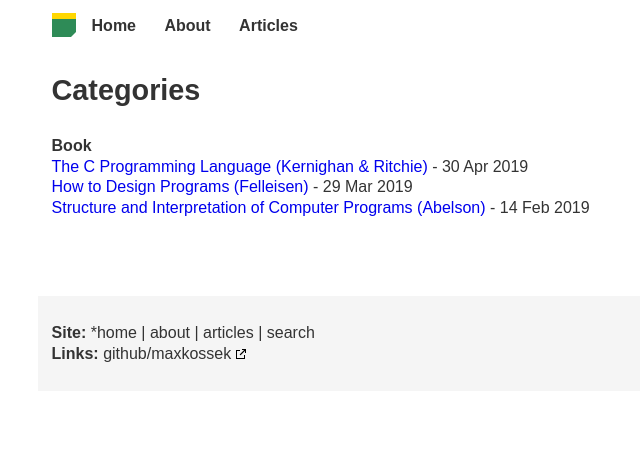
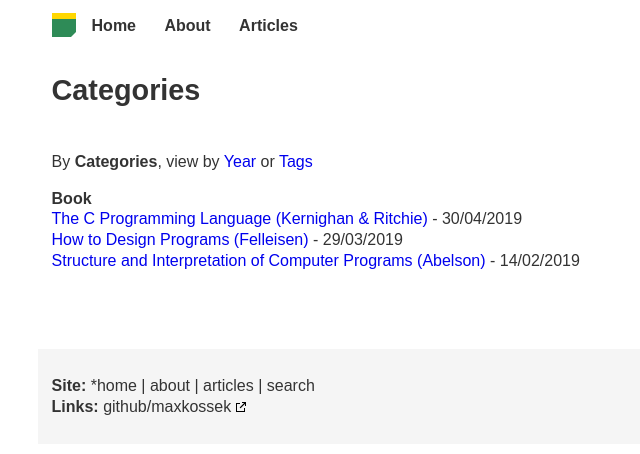
Before and after one commit to maxkossek/maxkossek.github.io, a Jekyll site: the page built from categories.html, in a window 1280 px wide. Shown: the top 454 px of the page, without its empty margins (277-917 px from the left). Built offline with Jekyll 4.4.1, drawn with Linux system fonts in a browser that asks for light colours.

Commit message:
Linking to tags and categories

```diff
--- a/_layouts/default.html
+++ b/_layouts/default.html
@@ -6,14 +6,14 @@
 <body>
 <div class="header">
 <nav>
-<a style="margin-right: 1rem; vertical-align: text-bottom;" href="/" title="Maxkossek Home Page">
+<a style="margin-right: 1rem; vertical-align: text-bottom;" href="/" title="maxkossek Home Page">
 <div id="logo">
 	<div id="green"></div>
     <div id="gold"></div>
   	<div id="white"></div>
 </div>
 </a>
-<a href="/" title="Maxkossek Home Page">Home</a>
+<a href="/" title="maxkossek Home Page">Home</a>
 <a href="/about" title="About Max Kossek">About</a>
 <a href="/articles" title="Articles by Max Kossek">Articles</a>
 </nav>
--- a/articles/index.html
+++ b/articles/index.html
@@ -9,7 +9,7 @@
 </header>
 <main>
 
-<p>View: <a href="/categories">Categories</a> | <a href="/tags">Tags</a></p>
+<p>By <strong>Year</strong>, view by <a href="/categories">Categories</a> or <a href="/tags">Tags</a></p>
 
 {% assign postsByYear =
     site.posts | group_by_exp:"post", "post.date | date: '%Y'" %}
@@ -17,7 +17,7 @@
   <strong>{{ year.name }}</strong>
     <ul class="none">
       {% for post in year.items %}
-        <li><a href="{{ post.url }}" title="{{ post.title }}">{{ post.title }}</a> - <time>{{ post.date | date_to_string }}</time></li>
+        <li><a href="{{ post.url }}" title="{{ post.title }}">{{ post.title }}</a> - <time>{{ post.date | date: "%-d/%m" }}</time></li>
       {% endfor %}
     </ul>
 {% endfor %}
--- a/categories.html
+++ b/categories.html
@@ -9,11 +9,13 @@
 </header>
 <main>
 
+<p>By <strong>Categories</strong>, view by <a href="/articles">Year</a> or <a href="/tags">Tags</a></p>
+
 {% for category in site.categories %}
-<strong style="text-transform: capitalize;">{{ category | first }}</strong>
+<strong id="#{{ category[0] | downcase | url_escape | strip | replace: ' ', '-' }}" style="text-transform: capitalize;">{{ category | first }}</strong>
 <ul class="none">
 {% for post in category.last %}
-<li><a href="{{ post.url }}" title="{{ post.title }}">{{ post.title }}</a> - <time>{{ post.date | date_to_string }}</time></li>
+<li><a href="{{ post.url }}" title="{{ post.title }}">{{ post.title }}</a> - <time>{{ post.date | date: "%-d/%m/%Y" }}</time></li>
 {% endfor %}
 </ul>
 {% endfor %}
--- a/index.html
+++ b/index.html
@@ -8,7 +8,7 @@
 </header>
 
 <main>
-<strong># index</strong>
+<strong>index</strong>
 <ul class="none">
 <li><a href="/about">about</a></li>
 <li><a href="/articles">articles</a></li>
@@ -20,7 +20,7 @@
 <strong># {{ tag | first }}</strong>
 <ul class="none">
 {% for post in tag.last %}
-<li><a href="{{ post.url }}" title="{{ post.title }}">{{ post.title }}</a> - <time>{{ post.date | date_to_string }}</time></li>
+<li><a href="{{ post.url }}" title="{{ post.title }}">{{ post.title }}</a> - <time>{{ post.date | date: "%-d/%m/%Y" }}</time></li>
 {% endfor %}
 </ul>
 {% endfor %}
--- a/tags.html
+++ b/tags.html
@@ -9,11 +9,13 @@
 
 <main>
 
+<p>By <strong>Tags</strong>, view by <a href="/articles">Year</a> or <a href="/categories">Categories</a></p>
+
 {% for tag in site.tags %}
-<strong># {{ tag | first }}</strong>
+<strong id="#{{ tag[0] | downcase | url_escape | strip | replace: ' ', '-' }}"># {{ tag | first }}</strong>
 <ul class="none">
 {% for post in tag.last %}
-<li><a href="{{ post.url }}" title="{{ post.title }}">{{ post.title }}</a> - <time>{{ post.date | date_to_string }}</time></li>
+<li><a href="{{ post.url }}" title="{{ post.title }}">{{ post.title }}</a> - <time>{{ post.date | date: "%-d/%m/%Y" }}</time></li>
 {% endfor %}
 </ul>
 {% endfor %}
```
Also changed, not shown: _layouts/post.html (+11 -2 lines).
